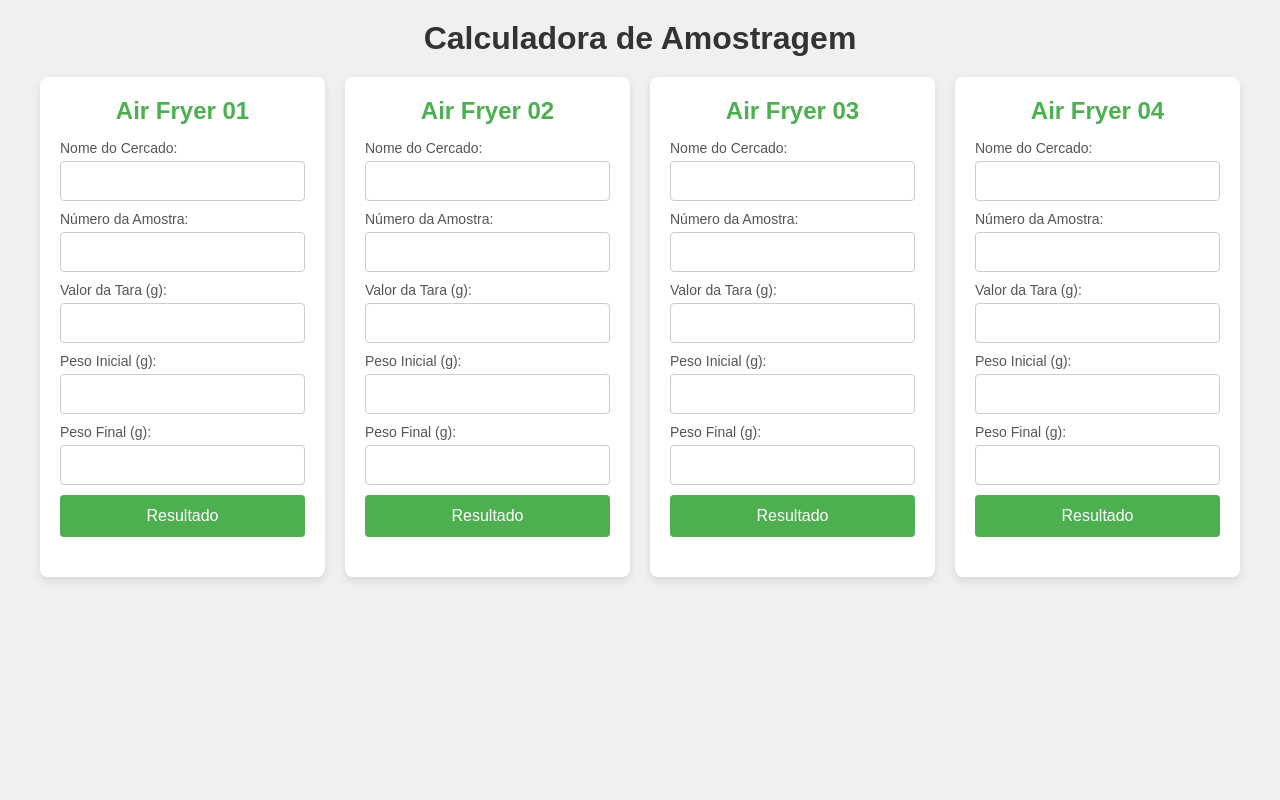
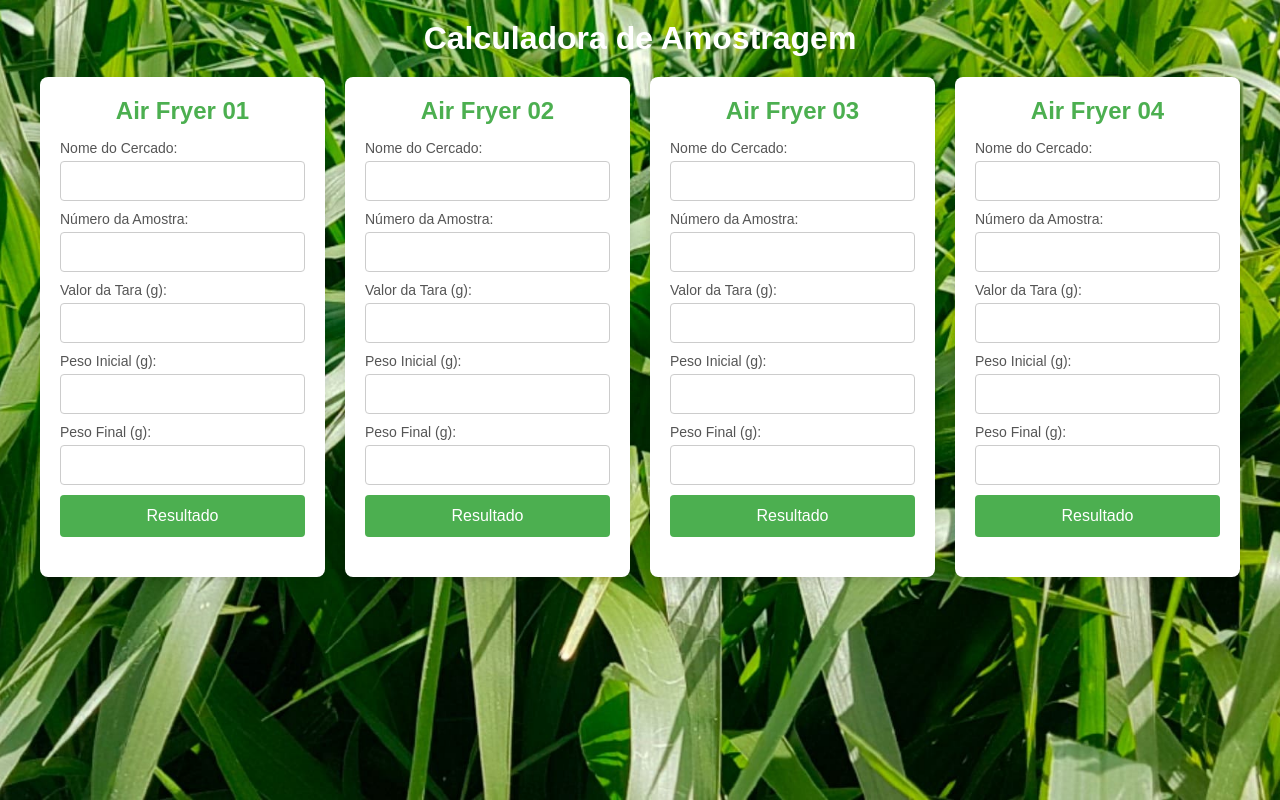
Before and after one commit to CodeTavares/calculadora-amostragem, a plain HTML site: page index.html in a window 1280 px wide. Drawn offline with Linux system fonts and the light colour scheme.

Commit message:
Update styles.css

```diff
--- a/styles.css
+++ b/styles.css
@@ -16,7 +16,7 @@ body {
 h1 {
     text-align: center;
     margin-bottom: 20px;
-    color: #333333;
+    color: #ffffff;
 }
 
 .form-container {
@@ -79,3 +79,15 @@ button:hover {
     color: #333333;
     text-align: left;
 }
+body {
+    font-family: 'Arial', sans-serif;
+    background-image: url('capim.jpg'); /* Substitua pelo nome correto do arquivo */
+    background-size: cover; /* Ajusta para cobrir toda a tela */
+    background-position: center; /* Centraliza a imagem */
+    background-repeat: no-repeat; /* Evita repetição */
+    background-attachment: fixed; /* Mantém a imagem fixa enquanto a página rola */
+    display: flex;
+    flex-direction: column;
+    align-items: center;
+    padding: 20px;
+}
```
